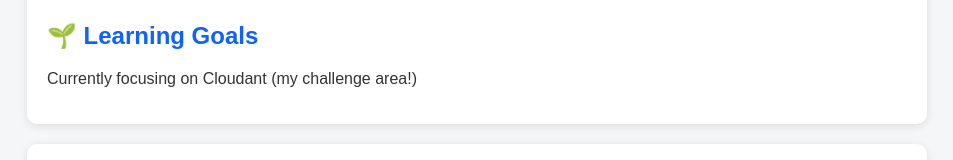
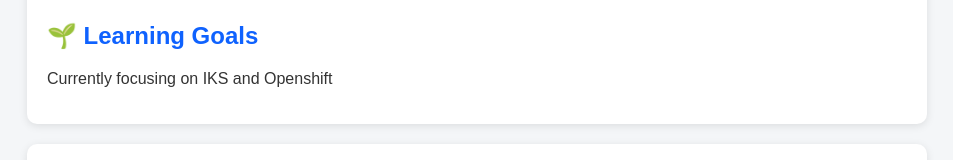
Before and after one commit to noedsouz/noeldsouza.github.io, a plain HTML site: page index.html in a window 1280 px wide. Shown: the part 906-1066 px from the top of the page, without its empty margins (163-1116 px from the left). Drawn offline with Linux system fonts and the light colour scheme.

Commit message:
Update index.html

```diff
--- a/index.html
+++ b/index.html
@@ -77,7 +77,7 @@
 
   <div class="card">
     <h2>🌱 Learning Goals</h2>
-    <p>Currently focusing on Cloudant (my challenge area!)</p>
+    <p>Currently focusing on IKS and Openshift</p>
   </div>
 
   <div class="card">
```
